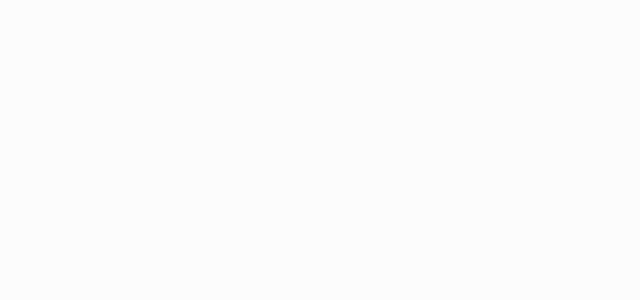
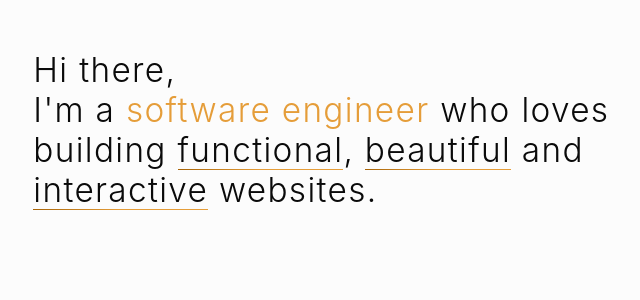
Before and after one commit to locphan2207/personal-web, a React (Create React App) app: page / in a window 1280 px wide. Shown: the top 300 px of the page, without its empty margins (295-935 px from the left). Built offline with nearby package versions, Linux system fonts and the light colour scheme.

Commit message:
Greeting

```diff
--- a/src/components/version1/App.css
+++ b/src/components/version1/App.css
@@ -11,6 +11,9 @@
 
 html {
   background-color: #130f0d;
+  cursor: none;
+  font-family: Montserrat;
+  color: #3e3d3d;
 }
 
 #loading-screen {
@@ -44,6 +47,7 @@ html {
   pointer-events: none;
   transition: width 0.1s linear, height 0.1s linear, border-radius 0.1s linear;
 }
+
 @media only screen and (max-width: 480px) {
   #cursor {
     border: 0 solid #eeb669;
--- a/src/components/version2/App.css
+++ b/src/components/version2/App.css
@@ -1,5 +1,7 @@
 html {
   background-color: #fcfcfc;
+  font-family: IBM Plex Sans;
+  color: #0a0a0a;
 }
 
 #loading-screen {
@@ -11,7 +13,63 @@ html {
 }
 
 #loading-screen .bar {
-  background: linear-gradient(to right, #433c4c, #e59d39);
+  background: linear-gradient(120deg, #a76407 0%, #e59d39 50%, #e59d39 100%);
 }
 
+/*0a0a0a*/
 /* START */
+.greeting {
+  font-size: 50rem;
+  width: 50%;
+  line-height: 60rem;
+  font-weight: 300;
+  margin-top: 75rem;
+  margin-left: 25rem;
+  letter-spacing: 2rem;
+  transition: transform 0.3s ease-in-out;
+  text-align: left;
+}
+@media only screen and (max-width: 480px) {
+  .greeting {
+    margin-top: 130%;
+    margin-left: 0;
+    width: 100%;
+  }
+}
+
+.greeting .color-switch {
+  animation: changeColor 0.2s linear 0.5s forwards;
+}
+
+.greeting .underline {
+  background-image: linear-gradient(
+    120deg,
+    #a76407 0%,
+    #e59d39 50%,
+    #e59d39 100%
+  );
+  background-repeat: no-repeat;
+  background-position: 0 100%;
+  background-size: 0% 2rem;
+  animation: underline 0.2s linear 0.5s forwards;
+  overflow: visible;
+}
+
+/* Animations */
+@keyframes changeColor {
+  from {
+    color: #0a0a0a;
+  }
+  to {
+    color: #e59d39;
+  }
+}
+
+@keyframes underline {
+  from {
+    background-size: 0% 2rem;
+  }
+  to {
+    background-size: 100% 2rem;
+  }
+}
--- a/src/components/version2/App.js
+++ b/src/components/version2/App.js
@@ -2,7 +2,16 @@ import React from "react"
 import "./App.css"
 
 function App() {
-  return <p>HELLO</p>
+  return (
+    <p className="greeting">
+      Hi there,
+      <br />
+      I'm a <span className="color-switch">software engineer</span> who loves
+      building <span className="underline">functional</span>,{" "}
+      <span className="underline">beautiful</span> and{" "}
+      <span className="underline">interactive</span> websites.
+    </p>
+  )
 }
 
 export default App
--- a/src/index.css
+++ b/src/index.css
@@ -85,8 +85,6 @@ video {
   font-size: 100%;
   font: inherit;
   vertical-align: baseline;
-  color: #3e3d3d;
-  font-family: Montserrat;
   box-sizing: border-box;
 }
 
@@ -135,7 +133,6 @@ table {
 html {
   overflow: hidden; /* avoid bouncing scroll in mac*/
   height: 100%;
-  cursor: none;
   font-size: min(1px, calc(100vw / 1920));
 }
 
```
